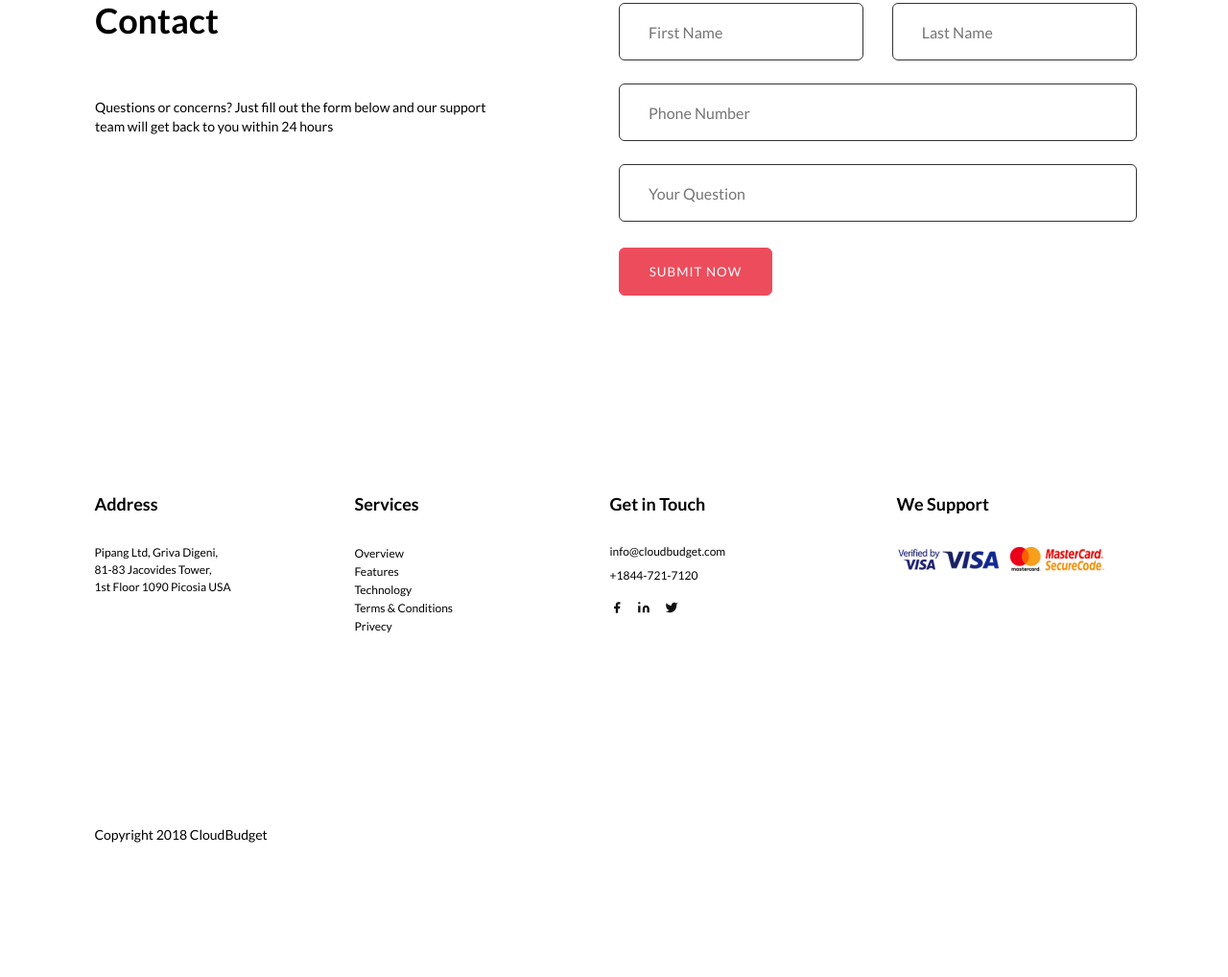
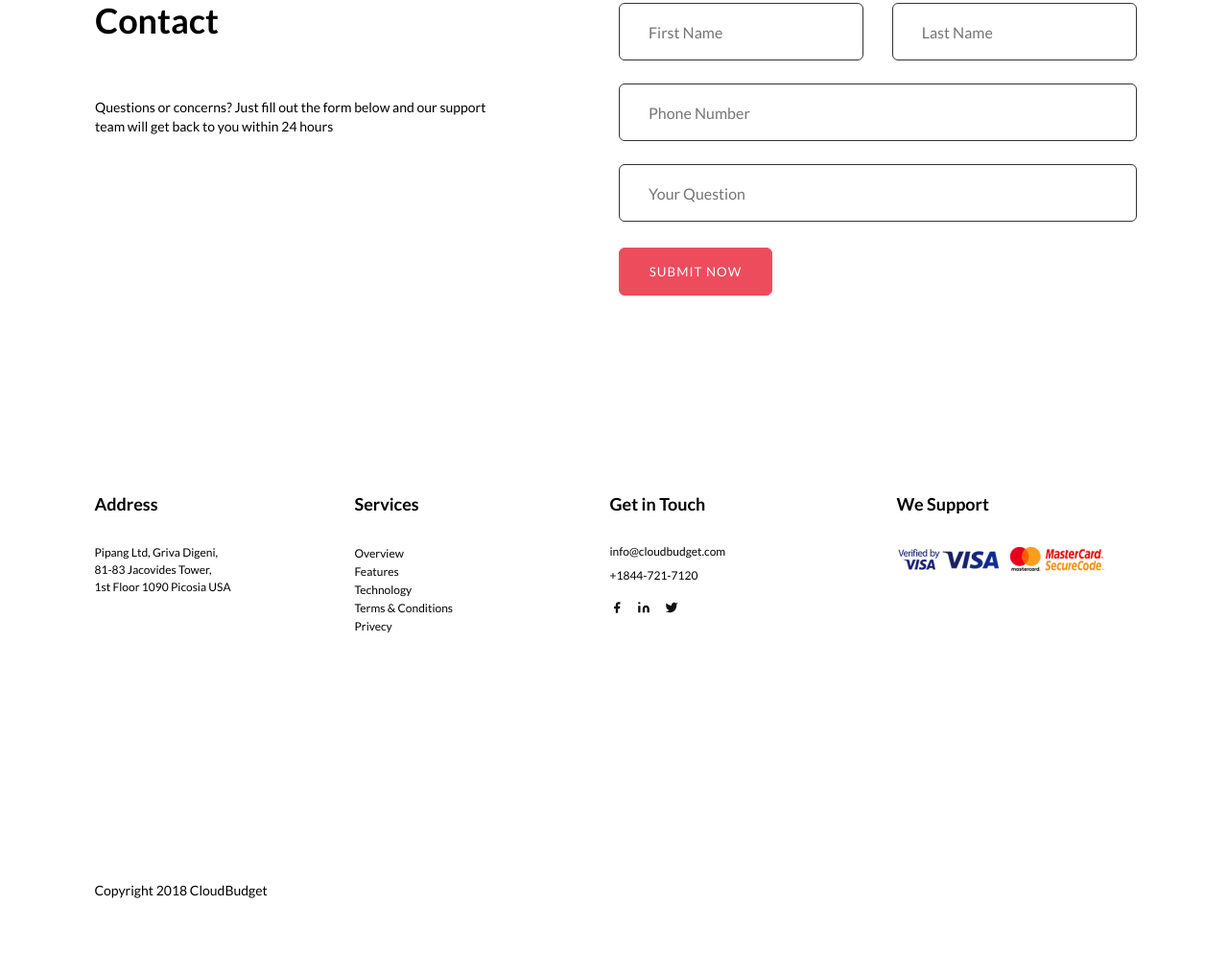
Before and after one commit to Lev-Sedin/MissionTwo, a plain HTML site: page index.html in a window 1280 px wide. Shown: the part 3273-4291 px from the top of the page at 96% size. Before the commit the page ends 4151 px from the top, so only its background shows below. Drawn offline with Linux system fonts and the light colour scheme.

Commit message:
Add files via upload

```diff
--- a/css/style.css
+++ b/css/style.css
@@ -501,7 +501,8 @@ form {
   margin-right: 31px;
 }
 .footer_author {
-  margin-top: 83px;
+  margin-top: 141px;
+  padding-bottom: 83px;
 }
 
 @media screen and (max-width: 1024px) {
```
